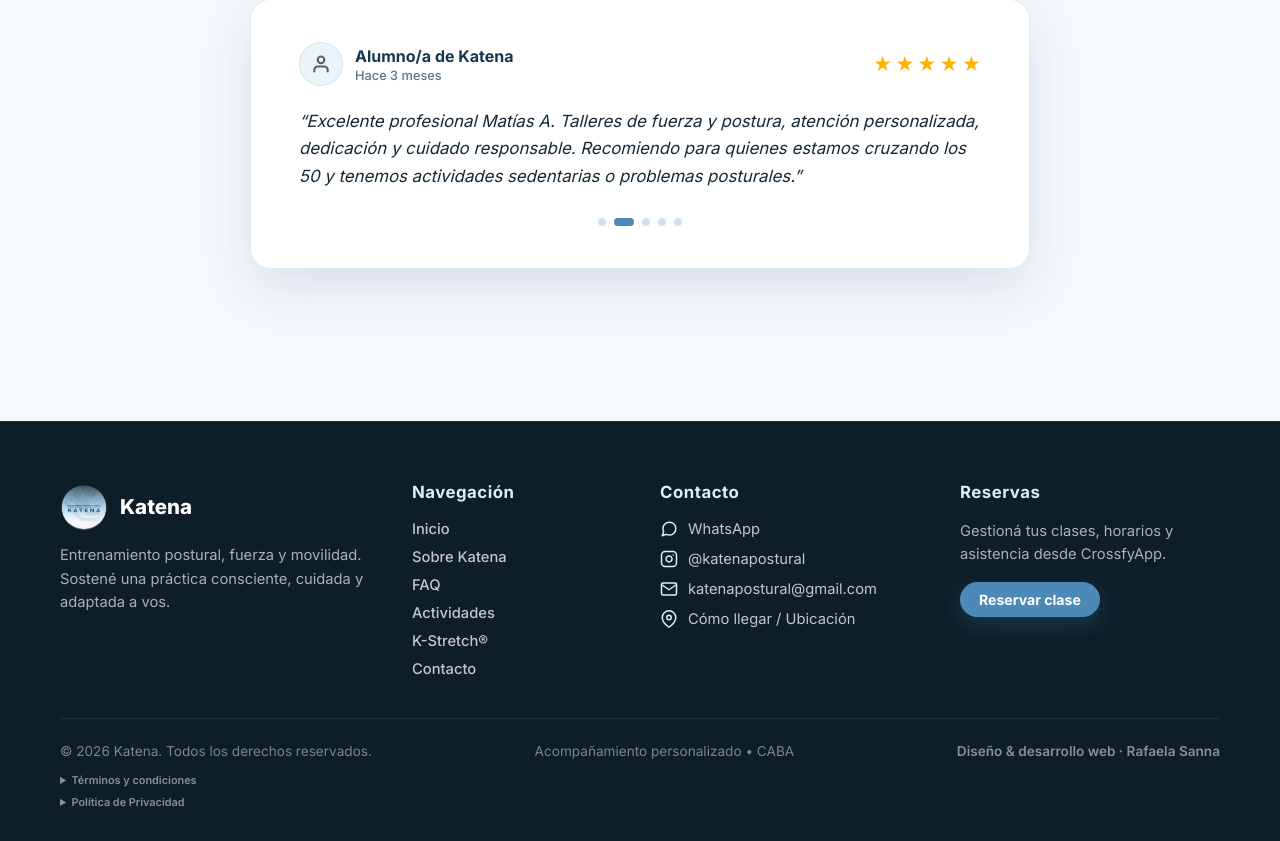
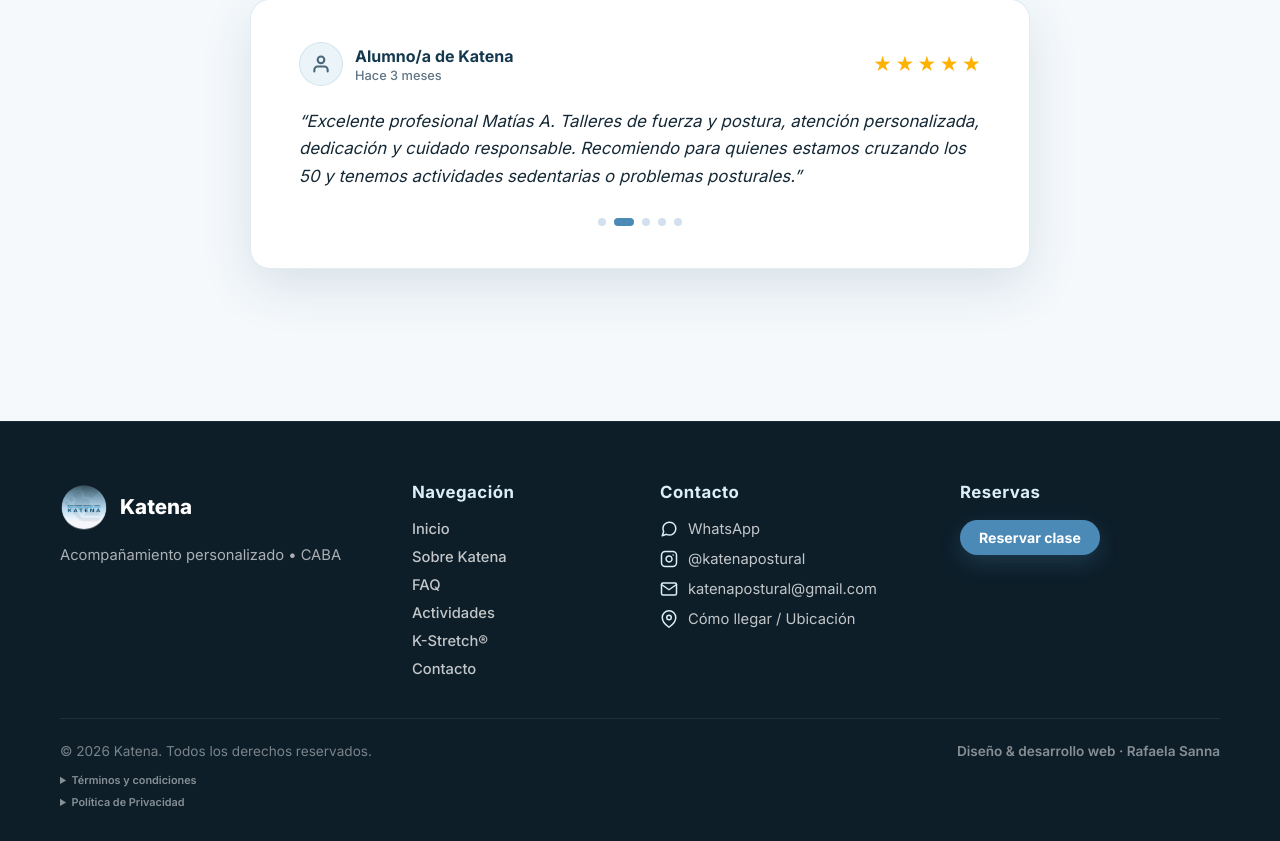
Before and after one commit to Rafasanna/Turnos-MatiasA, a Next.js app: page / in a window 1280 px wide. Shown: the part 4226-5067 px from the top of the page. Built offline with nearby package versions, Linux system fonts and the light colour scheme.

Commit message:
cambios footer

```diff
--- a/src/components/ContactSection.jsx
+++ b/src/components/ContactSection.jsx
@@ -18,7 +18,7 @@ export default function ContactSection() {
               <span>Katena</span>
             </div>
             <p className="footer-tagline">
-              Entrenamiento postural, fuerza y movilidad. Sostené una práctica consciente, cuidada y adaptada a vos.
+              Acompañamiento personalizado • CABA
             </p>
           </div>
 
@@ -80,9 +80,7 @@ export default function ContactSection() {
           {/* Columna 4: Reservas */}
           <div className="footer-column cta-column">
             <h4>Reservas</h4>
-            <p className="footer-cta-text">
-              Gestioná tus clases, horarios y asistencia desde CrossfyApp.
-            </p>
+
             <a className="button primary footer-cta-btn" href={contact.crossfyUrl} target="_blank" rel="noopener noreferrer">
               Reservar clase
             </a>
@@ -91,7 +89,6 @@ export default function ContactSection() {
 
         <div className="footer-bottom">
           <p>© {new Date().getFullYear()} Katena. Todos los derechos reservados.</p>
-          <p>Acompañamiento personalizado • CABA</p>
           <a className="footer-credit" href={developerWhatsappUrl()} target="_blank" rel="noopener noreferrer">
             Diseño &amp; desarrollo web · Rafaela Sanna
           </a>
--- a/src/data/site.js
+++ b/src/data/site.js
@@ -3,7 +3,7 @@ export const contact = {
   instagramUrl: "https://www.instagram.com/katenapostural",
   instagramHandle: "@katenapostural",
   email: "katenapostural@gmail.com",
-  location: "Buenos Aires",
+  location: "Ciudad Autonoma de Buenos Aires",
   mapsUrl: "https://maps.app.goo.gl/ozgapkPzz2RAR6ME9",
   crossfyUrl: "https://crossfyapp.com/"
 };
```
